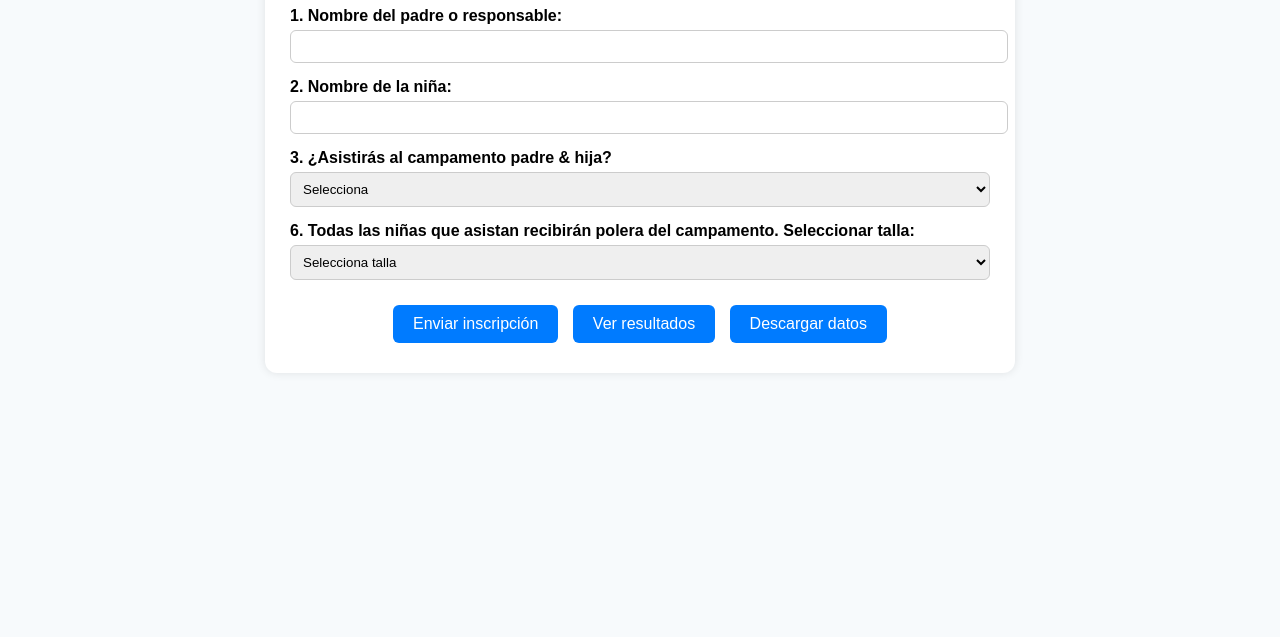
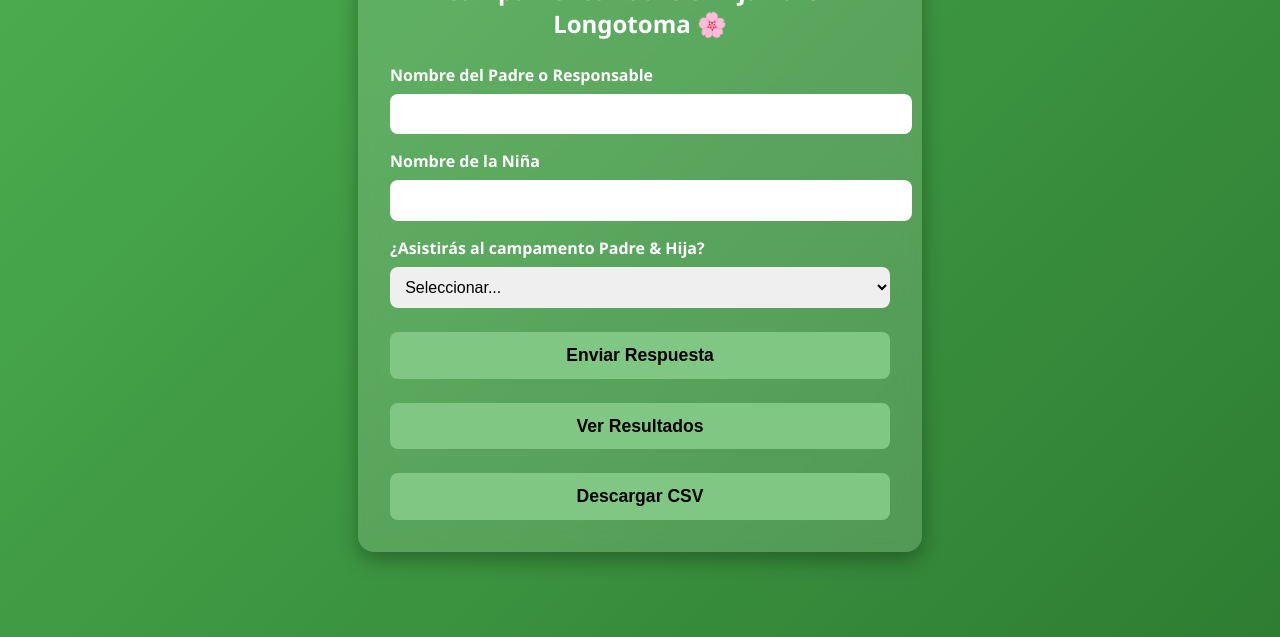
Before and after one commit to franciscopena76-debug/franciscopena76-debug.io, a plain HTML site: page index.html in a window 1280 px wide. Shown: the part 163-800 px from the top of the page. Drawn offline with Linux system fonts and the light colour scheme.

Commit message:
Add files via upload

```diff
--- /dev/null
+++ b/formulario.csv
@@ -0,0 +1,2 @@
+Padre,Niña,Asistencia,Días,Salida,Talla
+Ejemplo Padre,Ejemplo Niña,si,viernes,16:00,M
--- a/index.html
+++ b/index.html
@@ -1,133 +1,148 @@
-<!doctype html>
+<!DOCTYPE html>
 <html lang="es">
 <head>
-  <meta charset="utf-8" />
-  <meta name="viewport" content="width=device-width, initial-scale=1" />
+  <meta charset="UTF-8" />
+  <meta name="viewport" content="width=device-width, initial-scale=1.0" />
   <title>Campamento Padre & Hija 2025 - Longotoma</title>
   <style>
-    body { font-family: Arial, sans-serif; background: #f7fafc; padding: 20px; }
-    .container { max-width: 700px; margin: auto; background: #fff; padding: 25px; border-radius: 12px; box-shadow: 0 0 10px rgba(0,0,0,0.1); }
-    h1 { text-align: center; color: #004085; }
-    .q { margin-bottom: 15px; }
-    label { display: block; margin-bottom: 5px; font-weight: bold; }
-    input, select { width: 100%; padding: 8px; border-radius: 6px; border: 1px solid #ccc; }
-    .hidden { display: none; }
-    .actions { text-align: center; margin-top: 20px; }
-    button { padding: 10px 20px; font-size: 16px; background: #007bff; color: #fff; border: none; border-radius: 6px; cursor: pointer; margin: 5px; }
-    button:hover { background: #0056b3; }
-    .results { margin-top: 30px; }
-    textarea { width: 100%; height: 200px; }
+    body {
+      font-family: "Segoe UI", sans-serif;
+      background: linear-gradient(135deg, #4CAF50, #2E7D32);
+      color: #fff;
+      display: flex;
+      justify-content: center;
+      align-items: center;
+      min-height: 100vh;
+      margin: 0;
+    }
+    .container {
+      background: rgba(255, 255, 255, 0.15);
+      backdrop-filter: blur(10px);
+      padding: 2rem;
+      border-radius: 16px;
+      box-shadow: 0 8px 20px rgba(0, 0, 0, 0.3);
+      max-width: 500px;
+      width: 100%;
+    }
+    h2 {
+      text-align: center;
+      margin-bottom: 1.5rem;
+      color: #fff;
+    }
+    label {
+      display: block;
+      margin-top: 1rem;
+      margin-bottom: 0.5rem;
+      font-weight: 600;
+    }
+    input, select {
+      width: 100%;
+      padding: 0.7rem;
+      border-radius: 8px;
+      border: none;
+      font-size: 1rem;
+    }
+    button {
+      width: 100%;
+      margin-top: 1.5rem;
+      background-color: #81C784;
+      border: none;
+      padding: 0.8rem;
+      font-size: 1.1rem;
+      border-radius: 8px;
+      color: #000;
+      font-weight: bold;
+      cursor: pointer;
+      transition: 0.3s;
+    }
+    button:hover {
+      background-color: #66BB6A;
+      color: #fff;
+    }
+    .results {
+      margin-top: 2rem;
+      background: rgba(255,255,255,0.1);
+      padding: 1rem;
+      border-radius: 10px;
+      display: none;
+    }
   </style>
 </head>
 <body>
   <div class="container">
-    <h1>Campamento Padre & Hija 2025<br>Longotoma – Primavera</h1>
-    <form id="formCampamento">
-      <div class="q">
-        <label for="nombrePadre">1. Nombre del padre o responsable:</label>
-        <input type="text" id="nombrePadre" name="nombrePadre" required>
-      </div>
-
-      <div class="q">
-        <label for="nombreNina">2. Nombre de la niña:</label>
-        <input type="text" id="nombreNina" name="nombreNina" required>
-      </div>
-
-      <div class="q">
-        <label for="asistiras">3. ¿Asistirás al campamento padre & hija?</label>
-        <select id="asistiras" name="asistiras" required>
-          <option value="">Selecciona</option>
-          <option value="Sí">Sí</option>
-          <option value="No">No</option>
+    <h2>Campamento Padre & Hija 2025 - Longotoma 🌸</h2>
+    <form id="campForm">
+      <label>Nombre del Padre o Responsable</label>
+      <input type="text" id="padre" required>
+      <label>Nombre de la Niña</label>
+      <input type="text" id="nina" required>
+      <label>¿Asistirás al campamento Padre & Hija?</label>
+      <select id="asistencia" onchange="togglePreguntas()">
+        <option value="">Seleccionar...</option>
+        <option value="si">Sí</option>
+        <option value="no">No</option>
+      </select>
+      <div id="preguntasExtra" style="display:none;">
+        <label>¿Prefieres que el campamento sea?</label>
+        <select id="dias">
+          <option value="viernes">De viernes a domingo</option>
+          <option value="sabado">De sábado a domingo</option>
         </select>
-      </div>
-
-      <div id="bloque2" class="q hidden">
-        <label for="prefFechas">4. ¿Preferís que el campamento sea:</label>
-        <select id="prefFechas" name="prefFechas">
-          <option value="">Selecciona</option>
-          <option value="Viernes a Domingo">De viernes a domingo</option>
-          <option value="Sábado a Domingo">De sábado a domingo</option>
-        </select>
-      </div>
-
-      <div id="bloque3" class="q hidden">
-        <label for="horaSalida">5. En caso de ser opción “viernes a domingo”, la salida será a las:</label>
-        <select id="horaSalida" name="horaSalida">
-          <option value="">Selecciona hora</option>
+        <label>En caso de ser opción el viernes, salida:</label>
+        <select id="salida">
           <option value="16:00">16:00</option>
           <option value="20:00">20:00</option>
         </select>
-      </div>
-
-      <div class="q">
-        <label for="tallaPolera">6. Todas las niñas que asistan recibirán polera del campamento. Seleccionar talla:</label>
-        <select id="tallaPolera" name="tallaPolera" required>
-          <option value="">Selecciona talla</option>
+        <label>Talla de polera para la niña:</label>
+        <select id="talla">
           <option value="S">S</option>
           <option value="M">M</option>
           <option value="L">L</option>
-          <option value="LX">LX</option>
+          <option value="XL">XL</option>
         </select>
       </div>
-
-      <div class="actions">
-        <button type="submit">Enviar inscripción</button>
-        <button type="button" id="verResultados">Ver resultados</button>
-        <button type="button" id="descargar">Descargar datos</button>
-      </div>
+      <button type="submit">Enviar Respuesta</button>
+      <button type="button" onclick="mostrarResultados()">Ver Resultados</button>
+      <button type="button" onclick="descargarDatos()">Descargar CSV</button>
     </form>
-
-    <div id="resultados" class="results hidden">
-      <h3>Respuestas registradas:</h3>
-      <textarea id="datosGuardados" readonly></textarea>
-    </div>
+    <div id="resultados" class="results"></div>
   </div>
-
   <script>
-    const asistirasEl = document.getElementById('asistiras');
-    const bloque2 = document.getElementById('bloque2');
-    const bloque3 = document.getElementById('bloque3');
-    const prefFechasEl = document.getElementById('prefFechas');
-    const resultadosDiv = document.getElementById('resultados');
-    const datosGuardados = document.getElementById('datosGuardados');
-
-    asistirasEl.addEventListener('change', () => {
-      if (asistirasEl.value === 'Sí') bloque2.classList.remove('hidden');
-      else { bloque2.classList.add('hidden'); bloque3.classList.add('hidden'); prefFechasEl.value = ''; document.getElementById('horaSalida').value = ''; }
+    function togglePreguntas() {
+      const asistencia = document.getElementById('asistencia').value;
+      document.getElementById('preguntasExtra').style.display = asistencia === 'si' ? 'block' : 'none';
+    }
+    const datos = JSON.parse(localStorage.getItem('campamento_datos') || '[]');
+    document.getElementById('campForm').addEventListener('submit', e => {
+      e.preventDefault();
+      const padre = document.getElementById('padre').value.trim();
+      const nina = document.getElementById('nina').value.trim();
+      const asistencia = document.getElementById('asistencia').value;
+      const dias = document.getElementById('dias')?.value || '';
+      const salida = document.getElementById('salida')?.value || '';
+      const talla = document.getElementById('talla')?.value || '';
+      datos.push({ padre, nina, asistencia, dias, salida, talla });
+      localStorage.setItem('campamento_datos', JSON.stringify(datos));
+      alert('¡Respuesta guardada con éxito!');
+      document.getElementById('campForm').reset();
+      document.getElementById('preguntasExtra').style.display = 'none';
     });
-
-    prefFechasEl.addEventListener('change', () => {
-      if (prefFechasEl.value === 'Viernes a Domingo') bloque3.classList.remove('hidden');
-      else bloque3.classList.add('hidden');
-    });
-
-    document.getElementById('formCampamento').addEventListener('submit', (e) => {
-      e.preventDefault();
-      const data = Object.fromEntries(new FormData(e.target));
-      const stored = JSON.parse(localStorage.getItem('inscripciones') || '[]');
-      stored.push(data);
-      localStorage.setItem('inscripciones', JSON.stringify(stored));
-      alert('Inscripción registrada correctamente ✅');
-      e.target.reset();
-      bloque2.classList.add('hidden');
-      bloque3.classList.add('hidden');
-    });
-
-    document.getElementById('verResultados').addEventListener('click', () => {
-      const stored = JSON.parse(localStorage.getItem('inscripciones') || '[]');
-      resultadosDiv.classList.remove('hidden');
-      datosGuardados.value = JSON.stringify(stored, null, 2);
-    });
-
-    document.getElementById('descargar').addEventListener('click', () => {
-      const stored = localStorage.getItem('inscripciones') || '[]';
-      const blob = new Blob([stored], { type: 'application/json' });
-      const a = document.createElement('a');
+    function mostrarResultados() {
+      const cont = document.getElementById('resultados');
+      cont.style.display = 'block';
+      cont.innerHTML = '<h3>Respuestas registradas:</h3>' + datos.map(d =>
+        `<p><b>${d.padre}</b> y <b>${d.nina}</b> - Asiste: ${d.asistencia}, ${d.dias}, Salida: ${d.salida}, Talla: ${d.talla}</p>`
+      ).join('');
+    }
+    function descargarDatos() {
+      const header = "Padre,Niña,Asistencia,Días,Salida,Talla\n";
+      const rows = datos.map(d => `${d.padre},${d.nina},${d.asistencia},${d.dias},${d.salida},${d.talla}`).join("\n");
+      const blob = new Blob([header + rows], { type: "text/csv" });
+      const a = document.createElement("a");
       a.href = URL.createObjectURL(blob);
-      a.download = 'inscripciones_campamento.json';
+      a.download = "respuestas_campamento.csv";
       a.click();
-    });
+    }
   </script>
 </body>
 </html>
```
Also changed, not shown: 1 other file.
